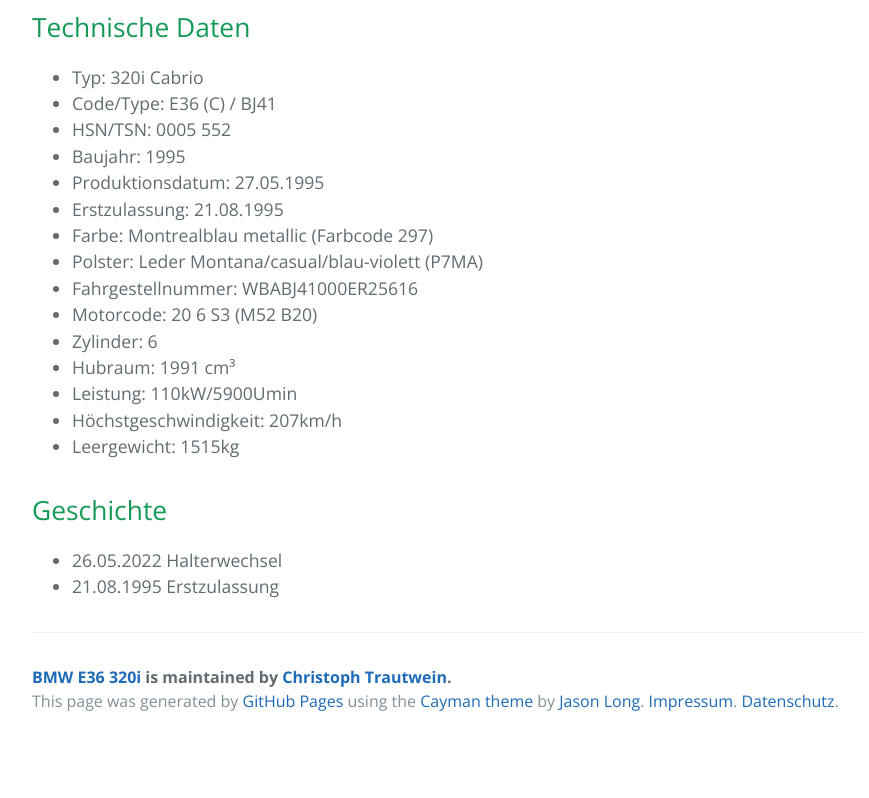
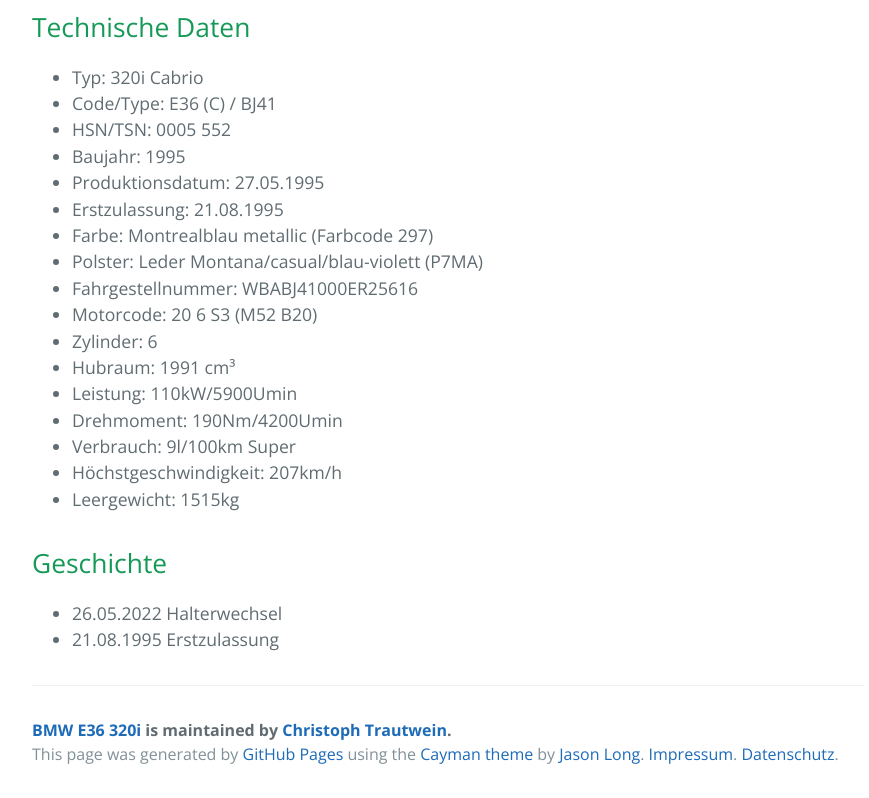
Before and after one commit to trautw/SCD-Quickstart, a Jekyll site: the page built from docs/index.md, in a window 1280 px wide and 900 px high, scrolled down 643 px, cut to the strip 102-900 px from the top of the window. Shown: the whole strip, without its empty margins (192-1061 px from the left). Built offline with Jekyll 4.4.1, drawn with Linux system fonts in a browser that asks for light colours; before the commit the page ends 1490 px from its top, so only the background shows below that.

Commit message:
Update index.md

```diff
--- a/docs/index.md
+++ b/docs/index.md
@@ -19,6 +19,8 @@ overview: true
 * Zylinder: 6
 * Hubraum: 1991 cm³
 * Leistung: 110kW/5900Umin
+* Drehmoment: 190Nm/4200Umin
+* Verbrauch: 9l/100km Super
 * Höchstgeschwindigkeit: 207km/h
 * Leergewicht: 1515kg
 
```
